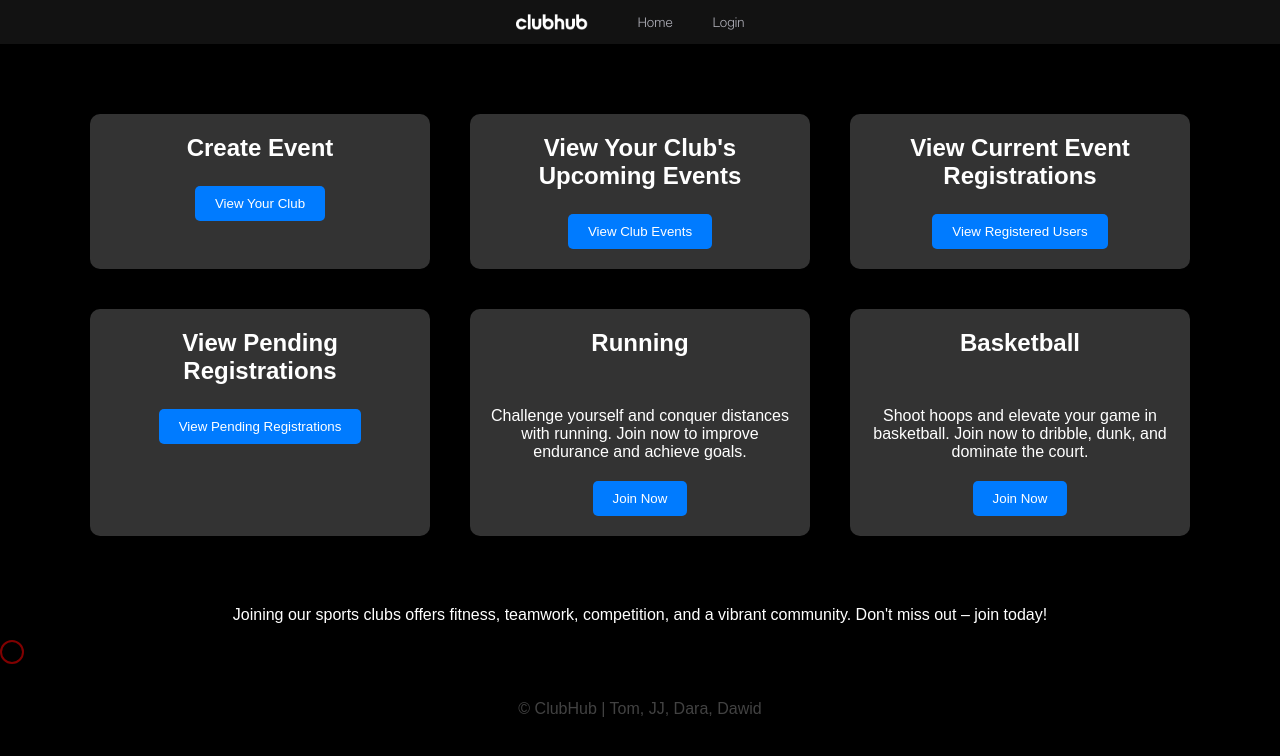
After one commit to tomjoyce1/zorkfourteenth, a Flask app: page /create_event in a window 1280 px wide. The commit adds this page. Shown: the top 756 px of the page. Run offline with Flask 3, Linux system fonts and the light colour scheme.

```diff
--- a/app.py
+++ b/app.py
@@ -1,7 +1,7 @@
 import sqlite3, os,Login,Clubs
 
 from flask import Flask, redirect, url_for, render_template, request, session, flash, g
-from Events import view_events
+from Events import fetch_event_registrations, view_events
 from Events import register_for_event
 
 # importing real time to create permanent session for perios of time
@@ -102,12 +102,14 @@ def view_events_route():
     events = view_events()
     return render_template('view_events.html', events=events, roleCheck=roleCheck, username=username)
 
+
 @app.route('/user_views_event_registrations')
-def user_views_event_registrations(userID):
+def user_views_event_registrations():
     roleCheck = session.get("roleCheck", 0)
     username = session.get("username", "base")
-    registered_events = user_views_event_registrations(userID)
-    return registered_events
+    userID = session.get('userID')
+    registered_events = fetch_event_registrations(userID)
+    return render_template('view_event_registrations.html', event_registrations=registered_events, roleCheck=roleCheck, username=username)
 
 @app.route('/register_event', methods=['POST'])
 def register_event():
@@ -120,6 +122,12 @@ def register_event():
         register_for_event(event_id, user_id)
 
         return render_template('successful_registration.html', roleCheck=roleCheck, username=username)
+
+@app.route('/create_event')
+def create_event():
+    roleCheck = session.get("roleCheck", 0)
+    username = session.get("username", "base")
+    return render_template('create_event.html', roleCheck=roleCheck, username=username)
 
 @app.route("/memberships")
 def memberships():
--- /dev/null
+++ b/templates/create_event.html
@@ -0,0 +1,117 @@
+{% extends "navbar.html" %}
+
+{% block title %}Memberships{% endblock %}
+
+{% block style %}
+    <style>
+        /* Add your CSS styles here */
+        body {
+            background-color: #000000;
+            margin: 0;
+            padding: 0;
+            color: #ffffff;
+            font-family: Arial, sans-serif;
+        }
+        .sport-container {
+            margin-top: 50px;
+            display: flex;
+            flex-wrap: wrap;
+            justify-content: center;
+        }
+        .sport-card {
+            width: 300px;
+            margin: 20px;
+            padding: 20px;
+            background-color: #333333;
+            border-radius: 10px;
+            box-shadow: 0 4px 6px rgba(0, 0, 0.5, 0.5);
+            text-align: center;
+        }
+        .sport-card h3 {
+            margin-top: 0;
+            font-size: 24px;
+        }
+        .sport-card p {
+            margin-bottom: 20px;
+        }
+        button {
+            background-color: #007bff; /* Blue color */
+            color: white;
+            padding: 10px 20px;
+            border: none;
+            border-radius: 5px;
+            cursor: pointer;
+            transition: background-color 0.3s ease;
+        }
+        button:hover {
+            background-color: #0056b3; /* Darker shade of blue */
+        }
+        p {
+            text-align: center;
+            margin-top: 50px;
+            font-size: 16px;
+        }
+        /* Additional CSS styles */
+        .circle {
+            position: fixed;
+            border: 2px solid rgba(255, 0, 0, 0.5);
+            border-radius: 50%;
+            width: 20px;
+            height: 20px;
+            pointer-events: none;
+            z-index: 9999;
+            transition: border-color 8.9s ease;
+        }
+    </style>
+{% endblock %}
+
+{% block content %}
+<div class="sport-container">
+    <div class="sport-card">
+        <h3>Create Event</h3>
+        <button class="view-club-button" onclick="redirectToMembershipDetails('club')">View Your Club</button>
+    </div>
+    <div class="sport-card">
+        <h3>View Your Club's Upcoming Events</h3>
+        <button class="view-events-button" onclick="redirectToMembershipDetails('events')">View Club Events</button>
+    </div>
+    <div class="sport-card">
+        <h3>View Current Event Registrations</h3>
+        <button class="club-button" onclick="redirectToMembershipDetails('Football')">View Registered Users</button>
+    </div>
+    <div class="sport-card">
+        <h3>View Pending Registrations</h3>
+        <button class="join-button" onclick="redirectToMembershipDetails('Soccer')">View Pending Registrations</button>
+    </div>
+    <div class="sport-card">
+        <h3>Running</h3>
+        <p>Challenge yourself and conquer distances with running. Join now to improve endurance and achieve goals.</p>
+        <button class="join-button" onclick="redirectToMembershipDetails('Running')">Join Now</button>
+    </div>
+    <div class="sport-card">
+        <h3>Basketball</h3>
+        <p>Shoot hoops and elevate your game in basketball. Join now to dribble, dunk, and dominate the court.</p>
+        <button class="join-button" onclick="redirectToMembershipDetails('Basketball')">Join Now</button>
+    </div>
+    <!-- Add more sport cards as needed -->
+</div>
+
+    <p>Joining our sports clubs offers fitness, teamwork, competition, and a vibrant community. Don't miss out – join today!</p>
+
+    <!-- Circle around mouse cursor -->
+    <div id="circle" class="circle"></div>
+    <script>
+        function redirectToMembershipDetails(sportName) {
+            window.location.href = 'membership_details.html?sport=' + sportName;
+        }
+    </script>
+    <script>
+        // JavaScript to track mouse movement and update circle position
+        window.addEventListener('mousemove', function (e) {
+            var circle = document.getElementById('circle');
+            circle.style.top = e.clientY - (circle.offsetHeight / 2) + 'px';
+            circle.style.left = e.clientX - (circle.offsetWidth / 2) + 'px';
+        });
+    </script>
+
+{% endblock %}
--- a/templates/events.html
+++ b/templates/events.html
@@ -65,7 +65,7 @@
         <h1>Events</h1>
 
         <a href="/view_events" class="button">View All Events</a>
-        <a href="/view_event_registrations" class="button">View Event Registrations</a>
+        <a href="/user_views_event_registrations" class="button">View Event Registrations</a>
 
         <!-- Include the option to register for an event below the other buttons -->
         <div style="text-align: center; margin-top: 85px;"> <!-- Center the content and add some space -->
```
Also changed, not shown: Events.py (+9 -11 lines), templates/view_events.html (+1 -7 lines), MiniEpic.db.
